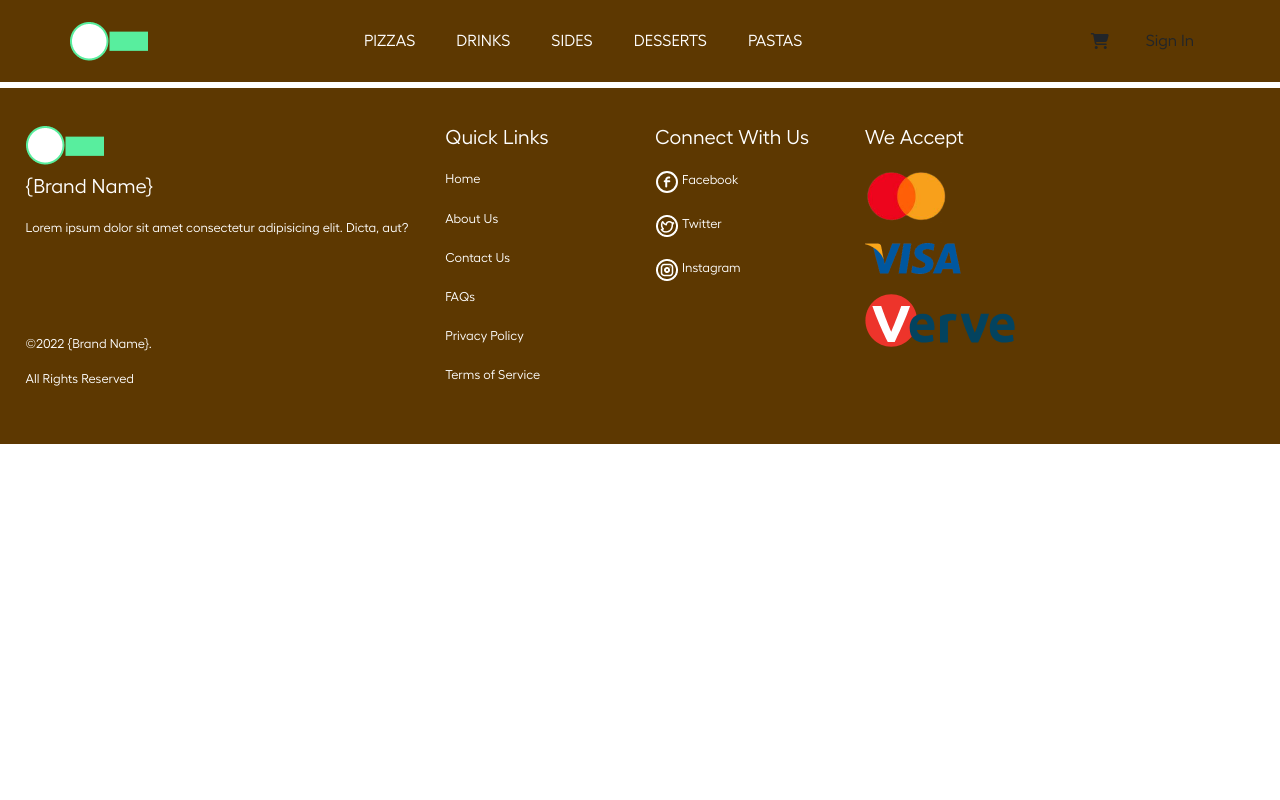
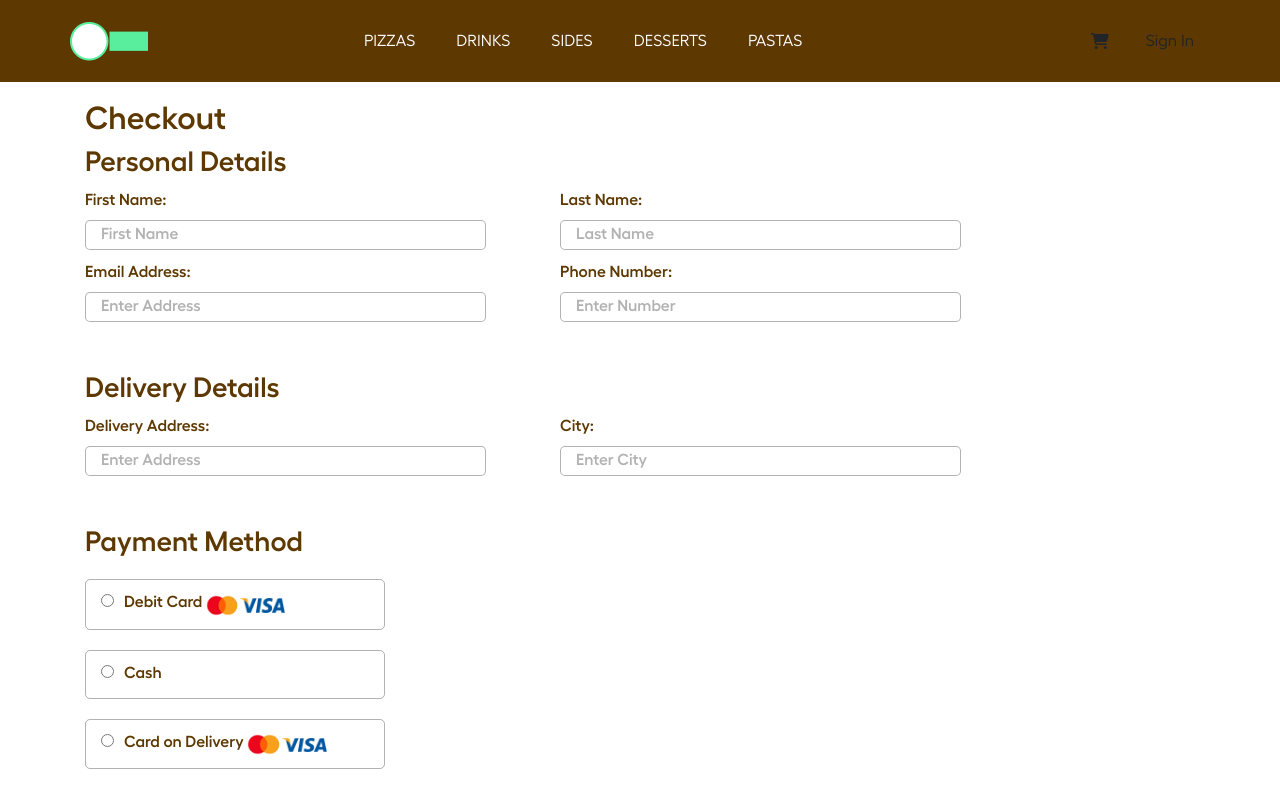
Before and after one commit to HoodieDan/Pizza-E-Commerce, a Nuxt app: page /CheckoutPage in a window 1280 px wide. Shown: the top 800 px of the page. Built offline with nearby package versions, Linux system fonts and the light colour scheme.

Commit message:
checkout page

```diff
--- a/components/CartPage.vue
+++ b/components/CartPage.vue
@@ -184,7 +184,7 @@
           </div>
           <div class="checkout">
             <nuxt-link to="/CheckoutPage">
-              <button class="btn">
+              <button class="btn" @click="toggleCart">
                 CHECKOUT
               </button>
             </nuxt-link>
@@ -378,7 +378,7 @@ div.checkout {
 }
 @media (min-width: 575px) {
   div.checkout {
-    margin-left: 55%;
+    margin-left: 60%;
   }
 }
 @media (max-width: 768px) {
--- a/pages/CheckoutPage.vue
+++ b/pages/CheckoutPage.vue
@@ -1,11 +1,79 @@
 <template>
-  <div class="container">
-    <h2 class="brown semi-bold">
-      Checkout
-    </h2>
-    <h3 class="brown semi-bold">
-      Personal Details
-    </h3>
+  <div class="container brown semi-bold">
+    <!-- Personal Details  -->
+    <div class="sect">
+      <h2>
+        Checkout
+      </h2>
+      <h3>
+        Personal Details
+      </h3>
+      <form action="/" class="row">
+        <div class="item col-6 col-sm-5">
+          <label for="firstName">First Name:</label> <br>
+          <input class="text-field" type="text" name="firstName" placeholder="First Name">
+        </div>
+        <div class="item col-6 col-sm-5">
+          <label for="lastName">Last Name:</label> <br>
+          <input class="text-field" type="text" name="lastName" placeholder="Last Name">
+        </div>
+        <div class="item col-6 col-sm-5">
+          <label for="email">Email Address:</label> <br>
+          <input class="text-field" type="email" name="email" placeholder="Enter Address">
+        </div>
+        <div class="item col-6 col-sm-5">
+          <label for="phoneNo">Phone Number:</label> <br>
+          <input class="text-field" type="text" name="phoneNo" placeholder="Enter Number">
+        </div>
+      </form>
+    </div>
+
+    <!-- Delivery Details -->
+    <div class="sect">
+      <h3>Delivery Details</h3>
+      <form action="/" class="row">
+        <div class="item col-6 col-sm-5">
+          <label for="address">Delivery Address:</label> <br>
+          <input class="text-field" type="text" name="address" placeholder="Enter Address">
+        </div>
+        <div class="item col-6 col-sm-5">
+          <label for="city">City:</label> <br>
+          <input class="text-field" type="text" name="city" placeholder="Enter City">
+        </div>
+      </form>
+    </div>
+
+    <!-- Payment Method  -->
+    <div class="sect">
+      <h3>Payment Method</h3>
+      <form action="/">
+        <!-- Debit Card  -->
+        <div class="radio-button">
+          <input id="" type="radio" name="pay">
+          <label for="">
+            Debit Card
+            <img src="../assets/images/mastercard.png" alt="mastercard">
+            <img src="../assets/images/visa.png" alt="visa">
+          </label>
+        </div>
+        <!-- Cash -->
+        <div class="radio-button">
+          <input id="" type="radio" name="pay">
+          <label for="">
+            Cash
+          </label>
+        </div>
+        <!-- Card on Delivery -->
+        <div class="radio-button">
+          <input id="" type="radio" name="pay">
+          <label for="">
+            Card on Delivery
+            <img src="../assets/images/mastercard.png" alt="mastercard">
+            <img src="../assets/images/visa.png" alt="visa">
+          </label>
+        </div>
+      </form>
+    </div>
   </div>
 </template>
 
@@ -15,6 +83,43 @@ export default {
 }
 </script>
 
-<style>
-
+<style scoped>
+div.container {
+  margin-top: 100px !important;
+  margin-bottom: 100px !important;
+}
+input.text-field {
+  width: 90%;
+  margin-bottom: 10px;
+  border: rgb(0,0,0,0.3) 1px solid;
+  border-radius: 5px;
+  height: 30px;
+  padding: 5px 15px;
+  color: #5D3801;
+}
+input::placeholder {
+  color: rgb(0,0,0,0.3);
+}
+input:focus,
+input:active {
+  outline-color: #5D3801;
+}
+div.sect:nth-of-type(2),
+div.sect:nth-of-type(3) {
+  margin-top: 40px;
+}
+div.radio-button {
+  border: rgb(0,0,0,0.3) 1px solid;
+  width: 300px;
+  margin: 20px 0;
+  padding: 10px 15px 5px;
+  border-radius: 5px;
+}
+input[type='radio'] {
+  margin-right: 10px;
+}
+label img {
+  max-height: 21px;
+  max-width: 45px;
+}
 </style>
--- a/pages/index.vue
+++ b/pages/index.vue
@@ -32,8 +32,8 @@ export default {
 
 <style>
 section {
-  margin-top: 5%;
-  margin-bottom: 5%;
+  margin-top: 4rem;
+  margin-bottom: 4rem;
 }
 h5 {
   font-size: 20px;
```
